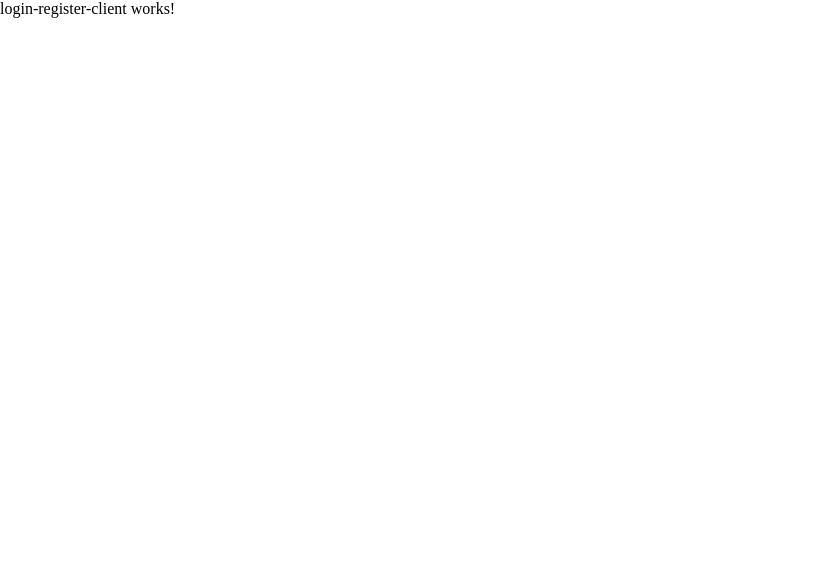
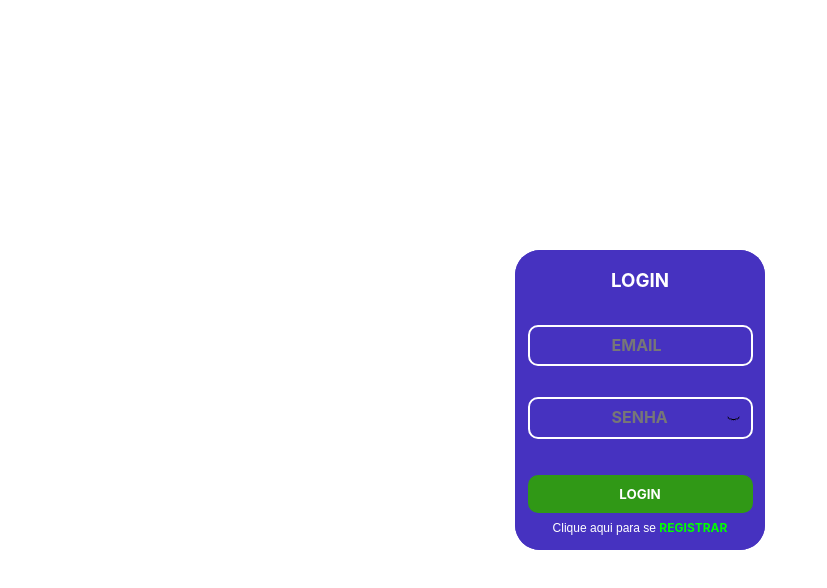
Before and after one commit to N1C0L4Ssilva/Catalogo3, an Angular app: page /Login_Register in a window 1280 px wide. Shown: the top 588 px of the page, without its empty margins (0-827 px from the left). Built offline with nearby package versions, Linux system fonts and the light colour scheme.

Commit message:
Add Estilizacao Login/Register

```diff
--- a/src/app/login-register-client/login-register-client.component.css
+++ b/src/app/login-register-client/login-register-client.component.css
@@ -0,0 +1,166 @@
+*{margin: 0;padding: 0;}
+body{
+    overflow: hidden !important;
+    display: flex;
+    justify-content: space-around;
+    align-items: center;
+    width: 100vw;
+    height: 100vh;
+}
+body section{
+    /* margin-left: 25%; */
+    position: absolute;
+    display: flex;
+    justify-content: center;
+}
+body section form{
+    width: 250px;
+    height: 300px;
+    background-color: #4632C0;
+    border-radius: 25px;
+    position: relative;
+    display: flex;
+    align-items: center;
+    flex-direction: column;
+    position: relative;
+}
+body section form h3{
+    margin-top: 7.5%;
+    font-family: Inter;
+    color: white;
+}
+
+body section form > div{
+    width: 90%;
+    height: 12.5%;
+    position: relative;
+    display: flex;
+    justify-content: center;
+    align-items: center;
+}
+body section form div span{
+    position: absolute;
+    font-weight: bold;
+    color: #777777;
+    font-family: Inter;
+    background-color: #4632C0;
+    padding: 0 5px 0 5px;
+    transition: .25s;
+    top: 8px;
+    left: 79px;
+}
+
+body section .MovePage{
+    position: absolute;
+    color: white;
+    bottom: 15px;
+    border: 0;
+    background-color: #4632C0;
+    font-size: 12px;
+}
+body section .MovePage span{
+    color: #00FF00;
+    font-family: 'Inter';
+    font-weight: bold;
+    background-color: #4632C0;
+}
+input{
+    outline: none;
+    padding:0 10px 0 10px;
+    width: 100%;height: 100%;
+    background-color: transparent;
+    border-radius: 10px;
+    border: 2px solid white;
+    z-index: 1;
+}
+input:focus~ span , input:valid ~ span{
+    top: -10px;
+    left: 10px;
+    z-index: 2;
+}
+body section form button[Type="submit"]{
+    border:0;
+    width:90%;
+    height: 12.5%;
+    background-color: #309816;
+    border-radius: 10px;
+    font-weight: bold;
+    color: white;
+    font-family: Inter;
+}
+
+.LOGIN form > div{margin-top:14%;}
+.REGISTER form > div{margin-top:7.5%;}
+body section button[Type="submit"]{position: absolute; bottom: 12.5%;}
+
+
+.cofSenha span{left: 56px;}
+
+.Frente{
+    transition: 0.2s;
+    transform: rotate3d(0, 1, 0, 0deg);
+    z-index: 1;
+}
+
+.Traz{
+    transition: 0.2s;
+    transform: rotate3d(0, 1, 0, 180deg);
+    z-index: -1;
+}
+
+/* SHOW PASSWORD*/
+.IconEye{
+    position: absolute;
+    right: 0px;
+    top: 7px;
+}
+.IconEye input[type="checkbox"]{
+    position: absolute;
+    width: 25px;
+    height: 25px;
+    right: 7px;
+    opacity: 0;
+    z-index: 2;
+}
+.IconEye div{
+    content: url("../../assets/Eye_Closed.png");
+    position: absolute;
+    width: 25px;
+    height: 25px;
+    right: 7px;
+}
+.IconEye input[type="checkbox"]:checked + div{
+    content: url("../../assets/Eye_Opened.png");
+}
+.SenhaInput{
+    -webkit-text-security:disc !important
+}
+.IconEye:has(input[type="checkbox"]:checked) + .SenhaInput{
+    -webkit-text-security:none !important;
+}
+
+
+/* .Barra_Atravesada{
+    width:37.5%;
+    height:100%;
+    left:0;
+    position:absolute;
+    background-color: #4632CC;
+    &::before{
+        content: "";
+        position: absolute;
+        background-color: #4632CC;
+        transform: rotate(5deg);
+        right: -40px;
+        top: -5px;
+        width:80px;
+        height:110%;
+    };
+    display: flex;
+    justify-content: center;
+    align-items: center;
+}
+
+.Barra_Atravesada div{
+    color: white;
+} */
--- a/src/app/login-register-client/login-register-client.component.html
+++ b/src/app/login-register-client/login-register-client.component.html
@@ -1 +1,64 @@
-<p>login-register-client works!</p>
+<!DOCTYPE html>
+<html>
+<head>
+    <meta charset='utf-8'>
+    <meta http-equiv='X-UA-Compatible' content='IE=edge'>
+    <title>LOGIN / REGISTER</title>
+    <meta name='viewport' content='width=device-width, initial-scale=1'>
+</head>
+<body>
+    <div class="Barra_Atravesada">
+        <div>
+            TEXTO QUE QUISER AQUI
+            <br>
+            OU IMAGEM QUE QUISER AQUI
+        </div>
+    </div>
+    <section id="LoginSection" class="LOGIN Frente">
+        <form>
+            <h3>LOGIN</h3>
+            <div class="Email">
+                <input type="text"required>
+                <span>EMAIL</span>
+            </div>
+            <div class="Senha">
+                <div class="IconEye">
+                    <input type="checkbox">
+                    <div></div>
+                </div>
+                <input class="SenhaInput" type="text"required>
+                <span>SENHA</span>
+            </div>
+            <button type="submit">LOGIN</button>
+        </form>
+        <button class="MovePage" onclick="Rotate()">Clique aqui para se <span>REGISTRAR</span></button>
+    </section>
+    <section id="RegisterSection" class="REGISTER Traz">
+        <form>
+            <h3>REGISTRAR</h3>
+            <div class="Email">
+                <input type="text" required>
+                <span>EMAIL</span>
+            </div>
+            <div class="Senha">
+                <div class="IconEye">
+                    <input type="checkbox">
+                    <div></div>
+                </div>
+                <input class="SenhaInput" type="text"required>
+                <span>SENHA</span>
+            </div>
+            <div class="cofSenha">
+                <div class="IconEye">
+                    <input type="checkbox">
+                    <div></div>
+                </div>
+                <input class="SenhaInput" type="text"required>
+                <span>CONFIRMAR</span>
+            </div>
+            <button type="submit">REGISTRAR</button>
+        </form>
+        <button class="MovePage" onclick="Rotate()">Já possui conta? Clique aqui para <span>ENTRAR</span></button>
+    </section>
+</body>
+</html>
--- a/src/app/login-register-client/login-register-client.component.ts
+++ b/src/app/login-register-client/login-register-client.component.ts
@@ -8,5 +8,39 @@ import { Component } from '@angular/core';
   styleUrl: './login-register-client.component.css'
 })
 export class LOGINREGISTERCLIENTComponent {
+  private Front: Boolean = true;
+  private LogSec: HTMLElement | null=document.getElementById("LoginSection");
+  private RegSec: HTMLElement | null=document.getElementById("LoginSection");
+  public Rotate(){
+    if (this.LogSec!=null && this.RegSec!=null){
+      if(this.Front){
+        this.LogSec.setAttribute("class","LOGIN Traz")
+        this.RegSec.setAttribute("class","REGISTER Frente")
+        this.Front=false
+      }else{
+        this.LogSec.setAttribute("class","LOGIN Frente")
+        this.RegSec.setAttribute("class","REGISTER Traz")
+        this.Front=true
+      }
+    }
+  }
+}
 
-}
+
+
+/*
+  var Front=true
+  function Rotate(){
+      var LogSec=document.getElementById("LoginSection")
+      var RegSec=document.getElementById("RegisterSection")
+      if(Front){
+          LogSec.setAttribute("class","LOGIN Traz")
+          RegSec.setAttribute("class","REGISTER Frente")
+          Front=false
+      }else{
+          LogSec.setAttribute("class","LOGIN Frente")
+          RegSec.setAttribute("class","REGISTER Traz")
+          Front=true
+      }
+  }
+*/
```
Also changed, not shown: src/app/app.routes.ts (+10 -3 lines), src/assets/Eye_Closed.png (added), src/assets/Eye_Opened.png (added).
